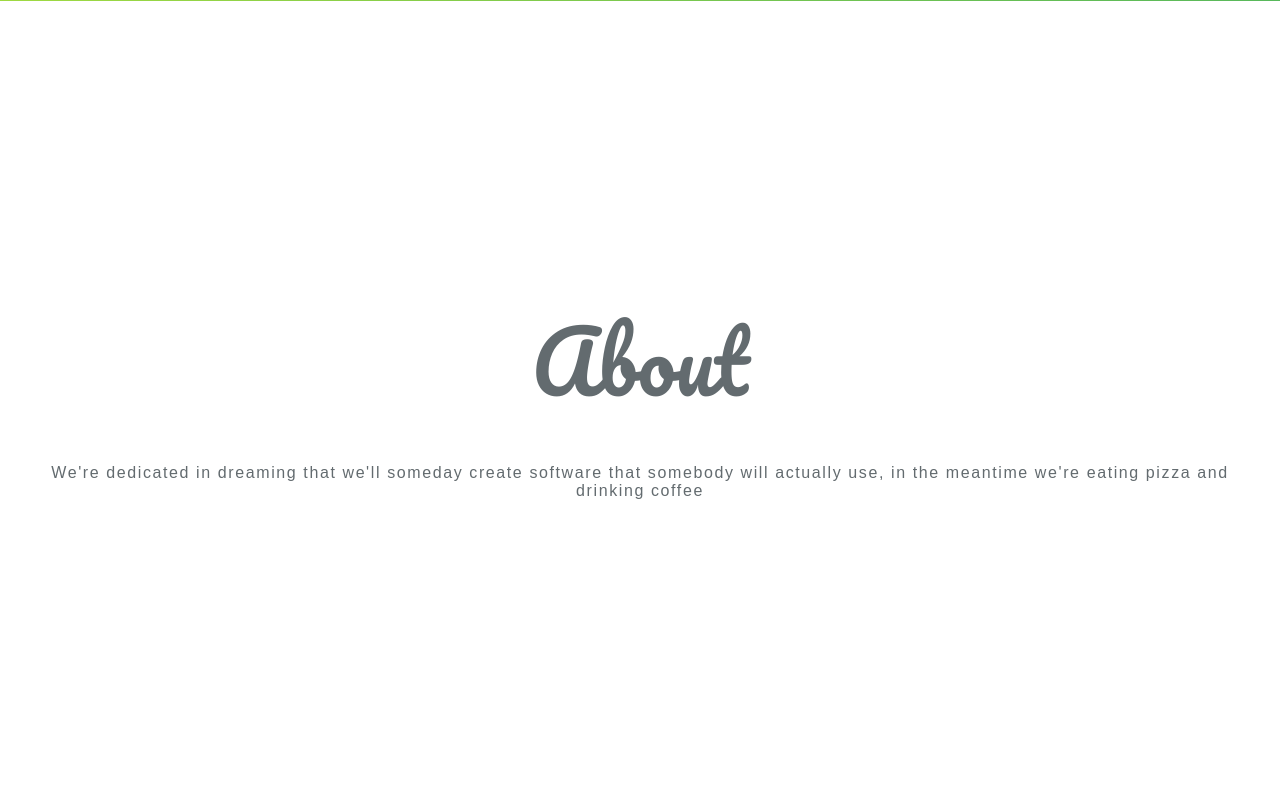
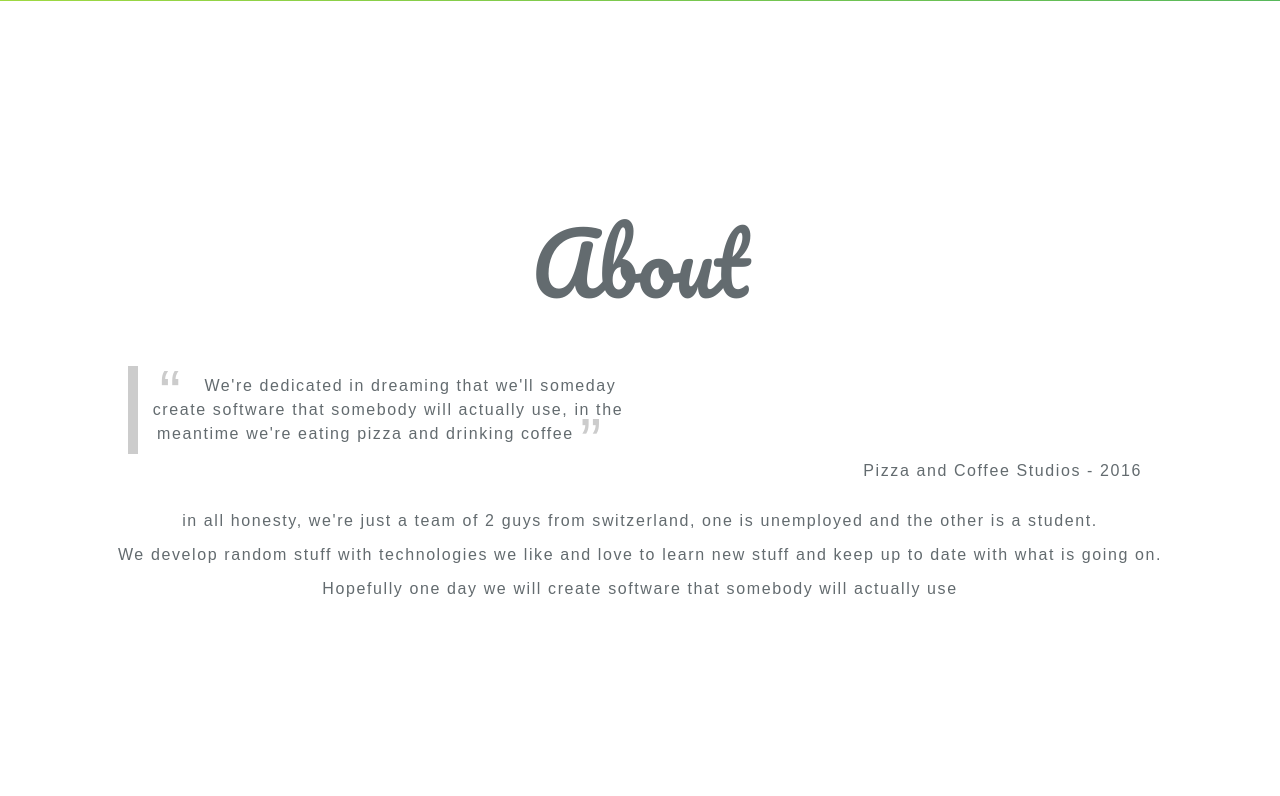
Before and after one commit to pizzaandcoffee/pizzaandcoffee.rocks, a PHP site: page /template/index.html in a window 1280 px wide. Shown: the part 799-1595 px from the top of the page. Run offline with PHP 8.4, Linux system fonts and the light colour scheme; some libraries are stand-ins or nearby versions.

Commit message:
added a blockquote and some text

```diff
--- a/css/main.css
+++ b/css/main.css
@@ -85,6 +85,51 @@
 	text-decoration: none;
 }
 
+//------------------------------------------------------------------------------
+// blockquote
+//------------------------------------------------------------------------------
+
+.blockquote-container {
+	display: inline-block;
+}
+
+.blockquote-container > p {
+	text-align: right;
+	margin: 1.5em 10px;
+	margin-top: 0em;
+	padding: 0.5em 10px;
+}
+
+blockquote {
+	border-left: 10px solid #ccc;
+	margin: 1.5em 10px;
+	margin-bottom: 0em;
+	padding: 0.5em 10px;
+	max-width: 30em;
+}
+
+blockquote:before {
+  color: #ccc;
+  content: open-quote;
+  font-size: 4em;
+  line-height: 0.1em;
+  margin-right: 0.25em;
+  vertical-align: -0.4em;
+}
+
+blockquote:after {
+  color: #ccc;
+  content: close-quote;
+  font-size: 4em;
+  line-height: 0.1em;
+  margin-right: 0.25em;
+  vertical-align: -0.4em;
+}
+
+blockquote p {
+  display: inline;
+  line-height: 150%;
+}
 
 //------------------------------------------------------------------------------
 // Canvas
--- a/template/index.html
+++ b/template/index.html
@@ -34,7 +34,15 @@
 					About
 				</div>
 				<div class="subtext">
-					<p>We're dedicated in dreaming that we'll someday create software that somebody will actually use, in the meantime we're eating pizza and drinking coffee</p>
+                    <div class="blockquote-container">
+    					<blockquote>
+                            <p>We're dedicated in dreaming that we'll someday create software that somebody will actually use, in the meantime we're eating pizza and drinking coffee</p>
+                        </blockquote>
+                        <p>Pizza and Coffee Studios - 2016</p>
+                    </div>
+                    <p>in all honesty, we're just a team of 2 guys from switzerland, one is unemployed and the other is a student.</p>
+                    <p>We develop random stuff with technologies we like and love to learn new  stuff and keep up to date with what is going on.</p>
+                    <p>Hopefully one day we will create software that somebody will actually use</p>
 				</div>
 			</div>
         </div>
```
